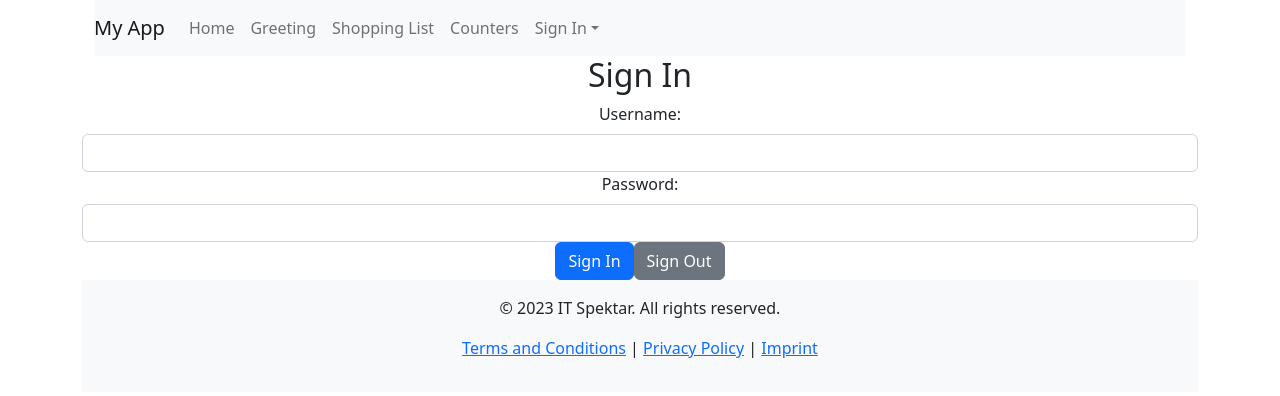
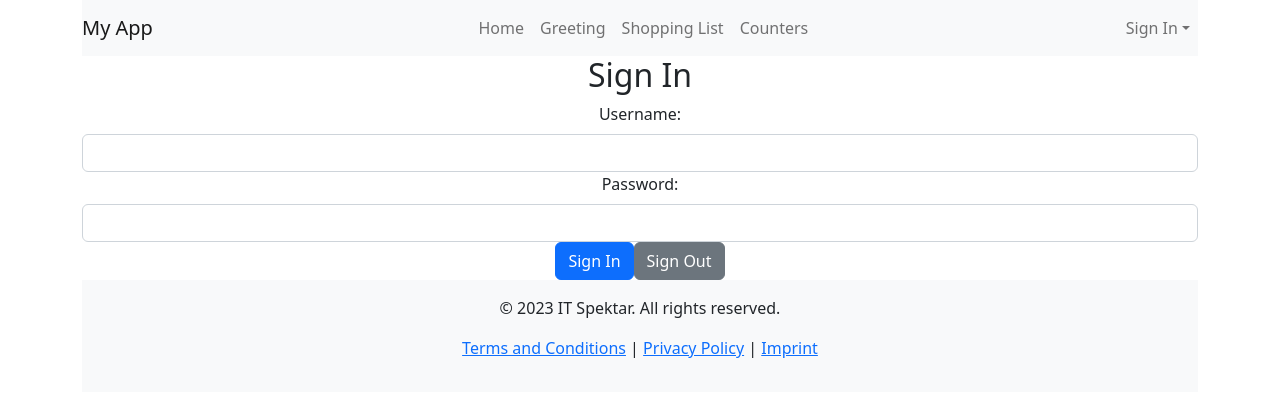
Before and after one commit to sasakocic/my-app, a React (Create React App) app: page /login in a window 1280 px wide. Shown: the top 396 px of the page. Built offline with nearby package versions, Linux system fonts and the light colour scheme; no server answers.

Commit message:
right aligned navbar

```diff
--- a/src/Header.js
+++ b/src/Header.js
@@ -38,7 +38,7 @@ export function Header() {
   };
 
   const renderAuthDropdown = () => {
-    const tokens = JSON.parse(localStorage.getItem('tokens'));
+    // const tokens = JSON.parse(localStorage.getItem('tokens'));
     // console.log(isAuthenticated)
     if (tokens) {
       // User is logged in
@@ -87,21 +87,19 @@ export function Header() {
   };
   return (
     <>
-      <div className="container">
       <Navbar bg="light" expand="lg">
         <Navbar.Brand>My App</Navbar.Brand>
         <Navbar.Toggle aria-controls="basic-navbar-nav" />
         <Navbar.Collapse id="basic-navbar-nav">
-            <Nav className="mr-auto">
+          <Nav className="ms-auto">
             <Nav.Link href="/">Home</Nav.Link>
             <Nav.Link href="/greeting">Greeting</Nav.Link>
             <Nav.Link href="/shopping-list">Shopping List</Nav.Link>
             <Nav.Link href="/counters">Counters</Nav.Link>
           </Nav>
-            <Nav>{renderAuthDropdown()}</Nav>
+          <Nav className="ms-auto">{renderAuthDropdown()}</Nav>
         </Navbar.Collapse>
       </Navbar>
-      </div>
       <Routes>
         <Route path="/" element={<Home />} />
         <Route path="/greeting" element={<Greeting name="World" />} />
```
Lines whose indentation alone changed are shown as unchanged.
